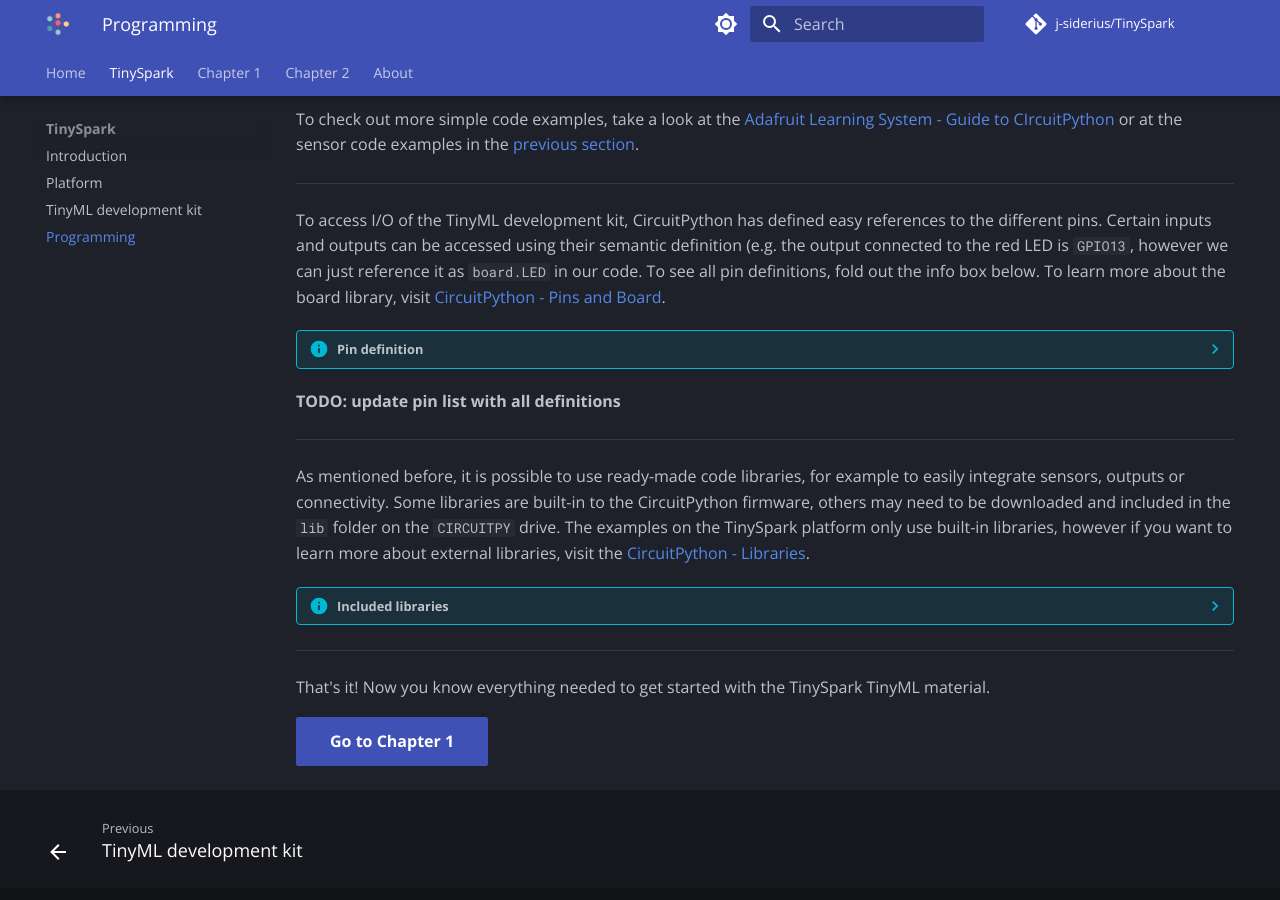
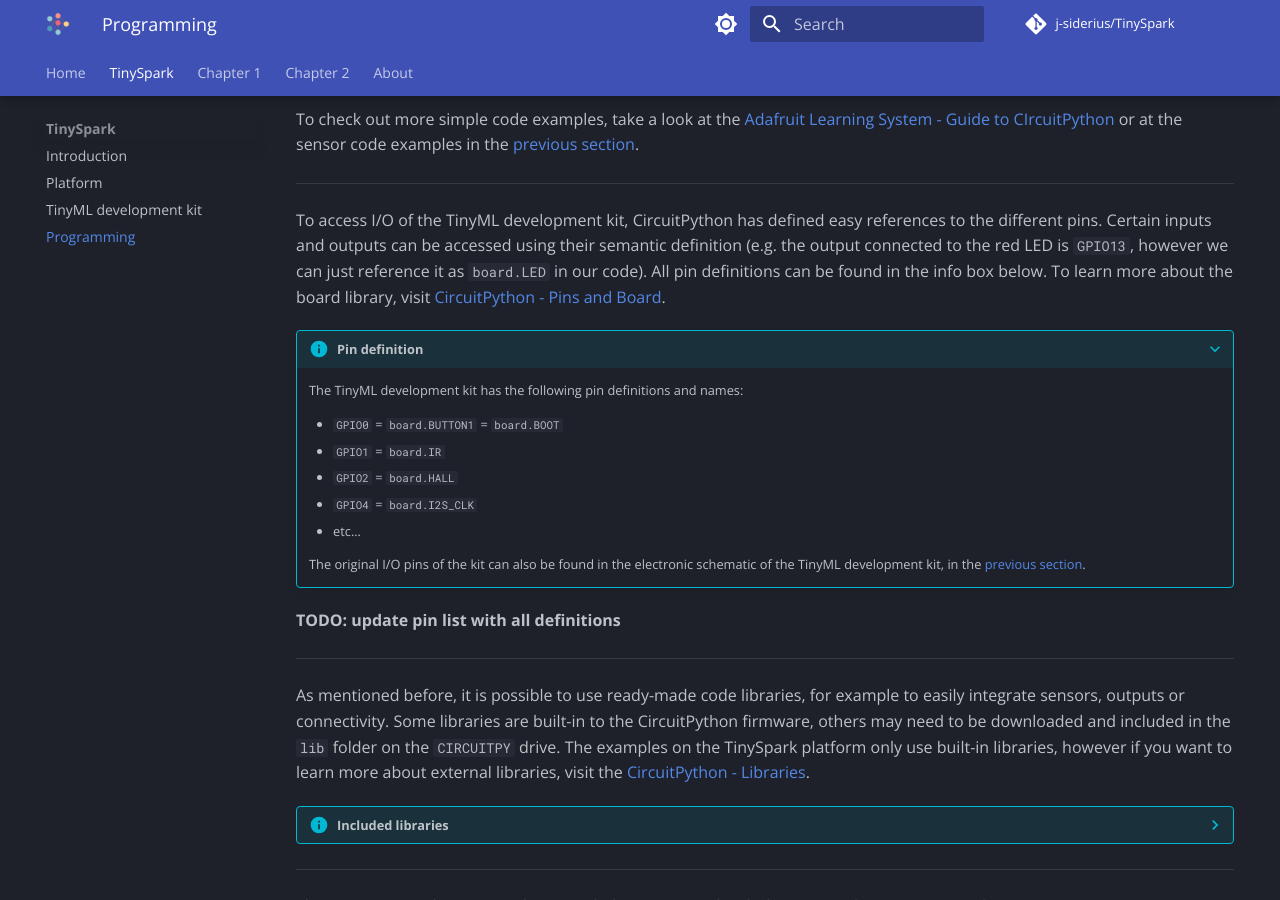
Before and after one commit to j-siderius/TinySpark, an MkDocs documentation site: the page built from docs/kit/programming.md, in a window 1280 px wide and 900 px high, scrolled down 2565 px. Built offline with MkDocs 1.6.1 and Material for MkDocs 9.7.7, drawn with Linux system fonts in a browser that asks for light colours; comment, search, counter and statistics services are not loaded.

Commit message:
fixed foldout in programming

```diff
--- a/docs/kit/programming.md
+++ b/docs/kit/programming.md
@@ -71,9 +71,9 @@
 
 ---
 
-To access I/O of the TinyML development kit, CircuitPython has defined easy references to the different pins. Certain inputs and outputs can be accessed using their semantic definition (e.g. the output connected to the red LED is `GPIO13`, however we can just reference it as `board.LED` in our code. To see all pin definitions, fold out the info box below. To learn more about the board library, visit [CircuitPython - Pins and Board](https://learn.adafruit.com/circuitpython-essentials/circuitpython-pins-and-modules).
+To access I/O of the TinyML development kit, CircuitPython has defined easy references to the different pins. Certain inputs and outputs can be accessed using their semantic definition (e.g. the output connected to the red LED is `GPIO13`, however we can just reference it as `board.LED` in our code). All pin definitions can be found in the info box below. To learn more about the board library, visit [CircuitPython - Pins and Board](https://learn.adafruit.com/circuitpython-essentials/circuitpython-pins-and-modules).
 
-??? info "Pin definition"
+???+ info "Pin definition"
 
     The TinyML development kit has the following pin definitions and names:
 
```
